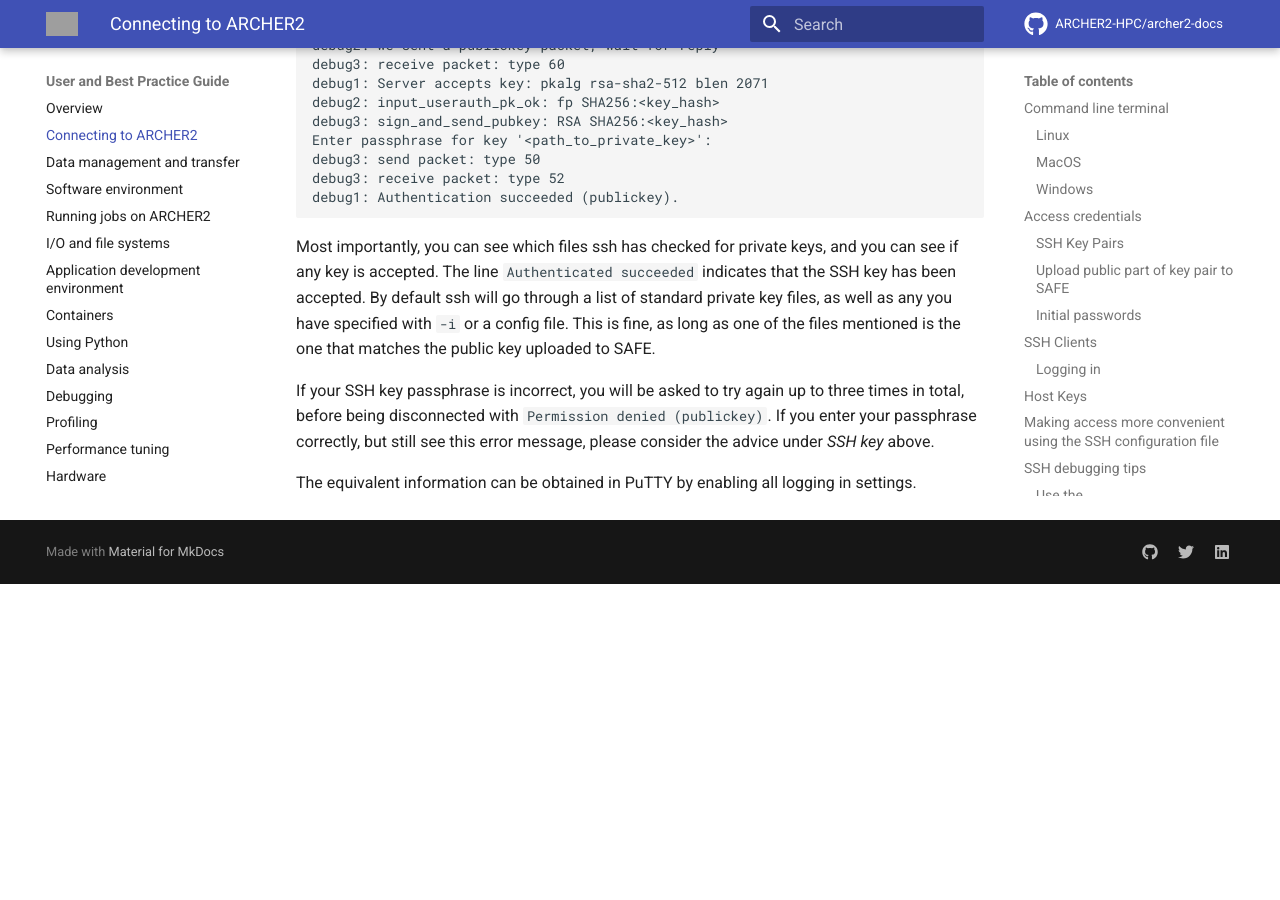
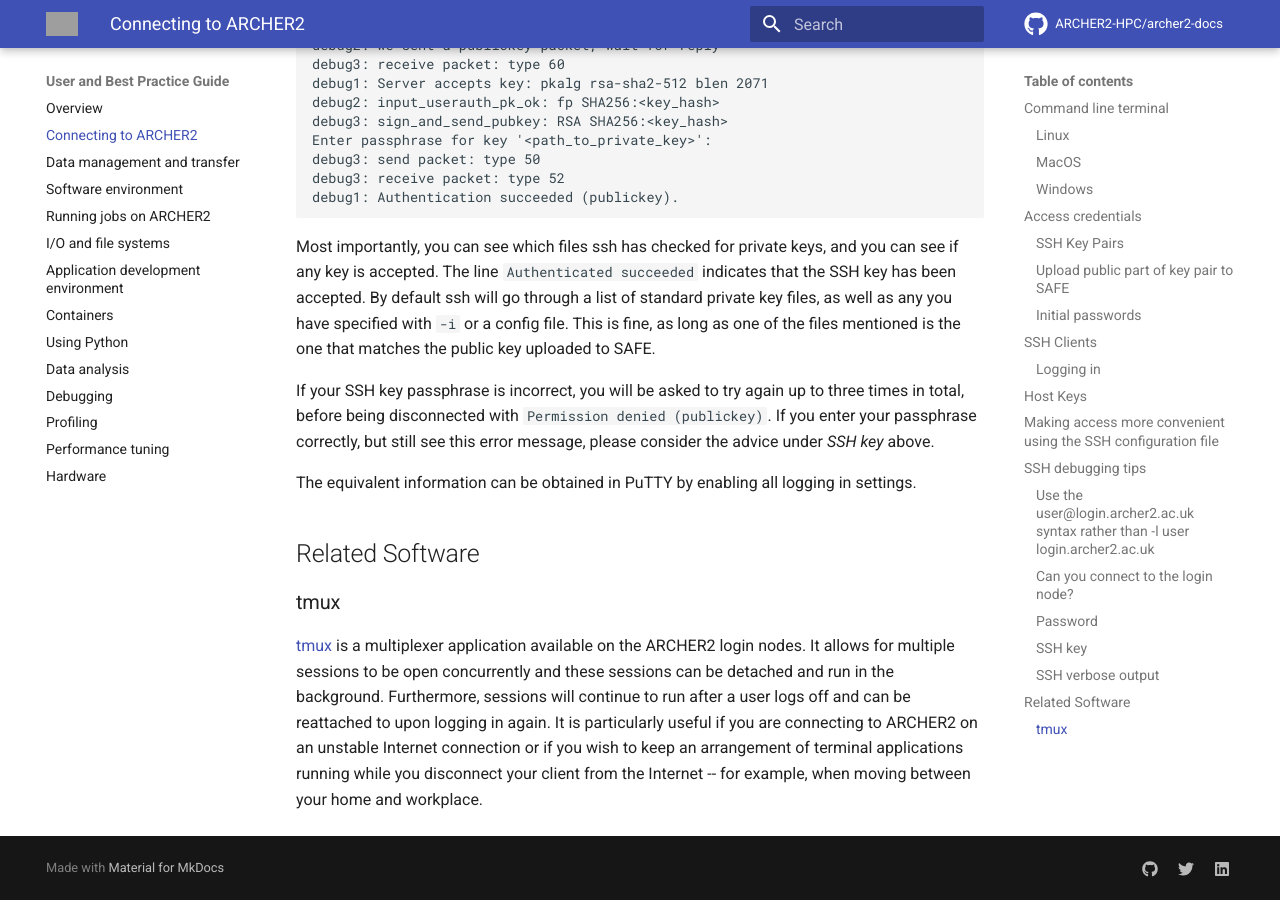
Before and after one commit to ARCHER2-HPC/archer2-docs, an MkDocs documentation site: the page built from docs/user-guide/connecting.md, in a window 1280 px wide and 900 px high, scrolled down 9226 px. Built offline with MkDocs 1.6.1 and Material for MkDocs 9.7.7, drawn with Linux system fonts in a browser that asks for light colours; comment, search, counter and statistics services are not loaded; before the commit the page ends 9810 px from its top, so only the background shows below that; grey boxes are pictures that could not be loaded.

Commit message:
adding tmux to doc

```diff
--- a/docs/user-guide/connecting.md
+++ b/docs/user-guide/connecting.md
@@ -425,3 +425,17 @@
 
 The equivalent information can be obtained in PuTTY by
 enabling all logging in settings.
+
+## Related Software
+
+### tmux
+
+[tmux](https://github.com/tmux/tmux/wiki) is a multiplexer application
+available on the ARCHER2 login nodes. It allows for multiple sessions to
+be open concurrently and these sessions can be detached and run in the
+background. Furthermore, sessions will continue to run after a user logs
+off and can be reattached to upon logging in again. It is particularly
+useful if you are connecting to ARCHER2 on an unstable Internet connection
+or if you wish to keep an arrangement of terminal applications running
+while you disconnect your client from the Internet -- for example, when
+moving between your home and workplace.
```
Also changed, not shown: 1 other file.
